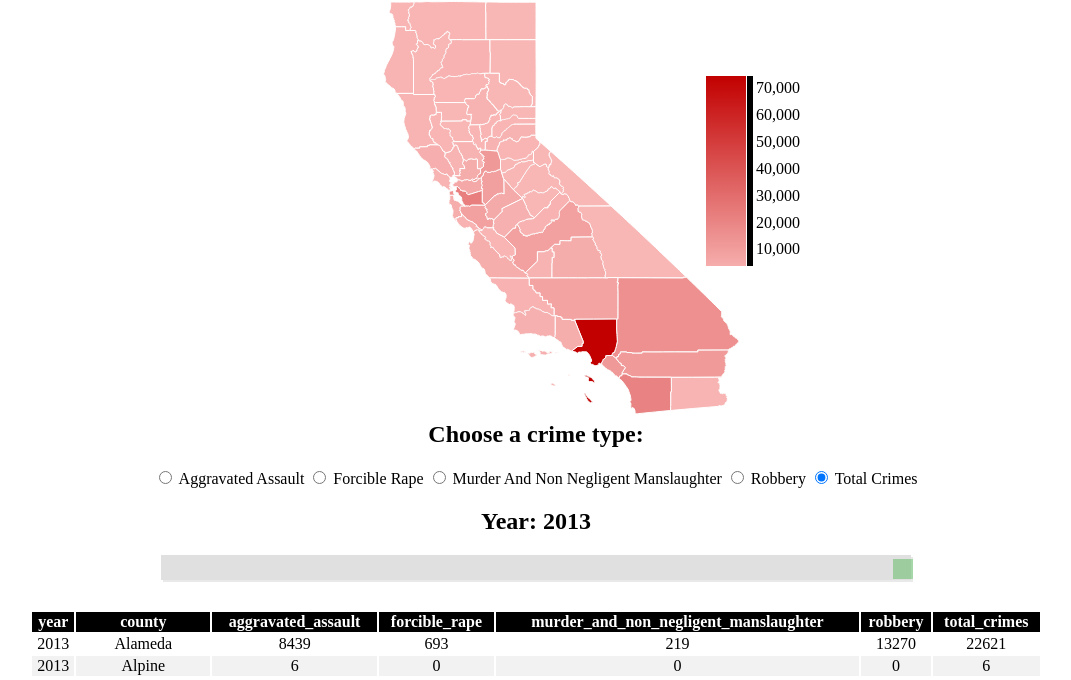
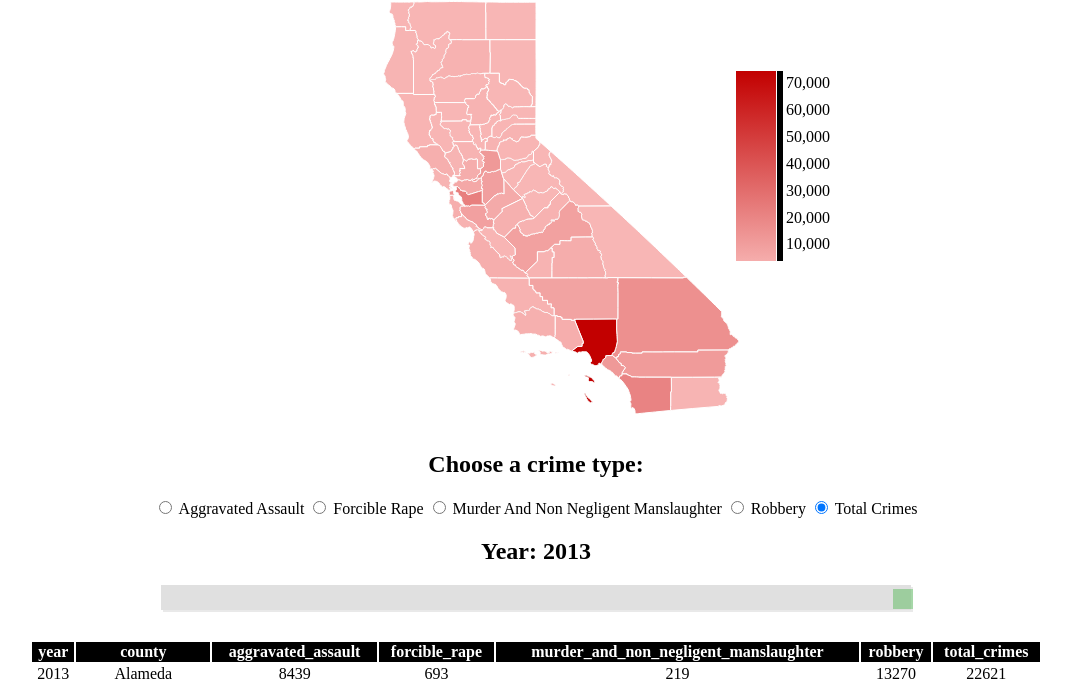
Before and after one commit to juliuswuwu/california_crime_data_project, a website with bundled scripts: page index.html in a window 1280 px wide. Shown: the part 79-759 px from the top of the page, without its empty margins (104-1175 px from the left). Built offline with nearby package versions, Linux system fonts and the light colour scheme.

Commit message:
minor fixes

```diff
--- a/index.html
+++ b/index.html
@@ -12,7 +12,7 @@
     <h1 id="header">California's Crime Data</h1>
     <div id='map' style="position:relative; width: 700px; height: 400px;"></div>
     <div class="crimeType">
-        <h2>Choose a crime type:</h2>
+        <h2 style="padding-top: 30px;">Choose a crime type:</h2>
 
         <label>
             <input type="radio" name="crime" value='aggravated_assault'>
--- a/src/styles.css
+++ b/src/styles.css
@@ -83,8 +83,8 @@ div#map{
 
 svg.legend {
 	position: absolute;
-	right: 40px;
-	top: 65px;
+	right: 10px;
+	top: 60px;
 }
 
 
```
